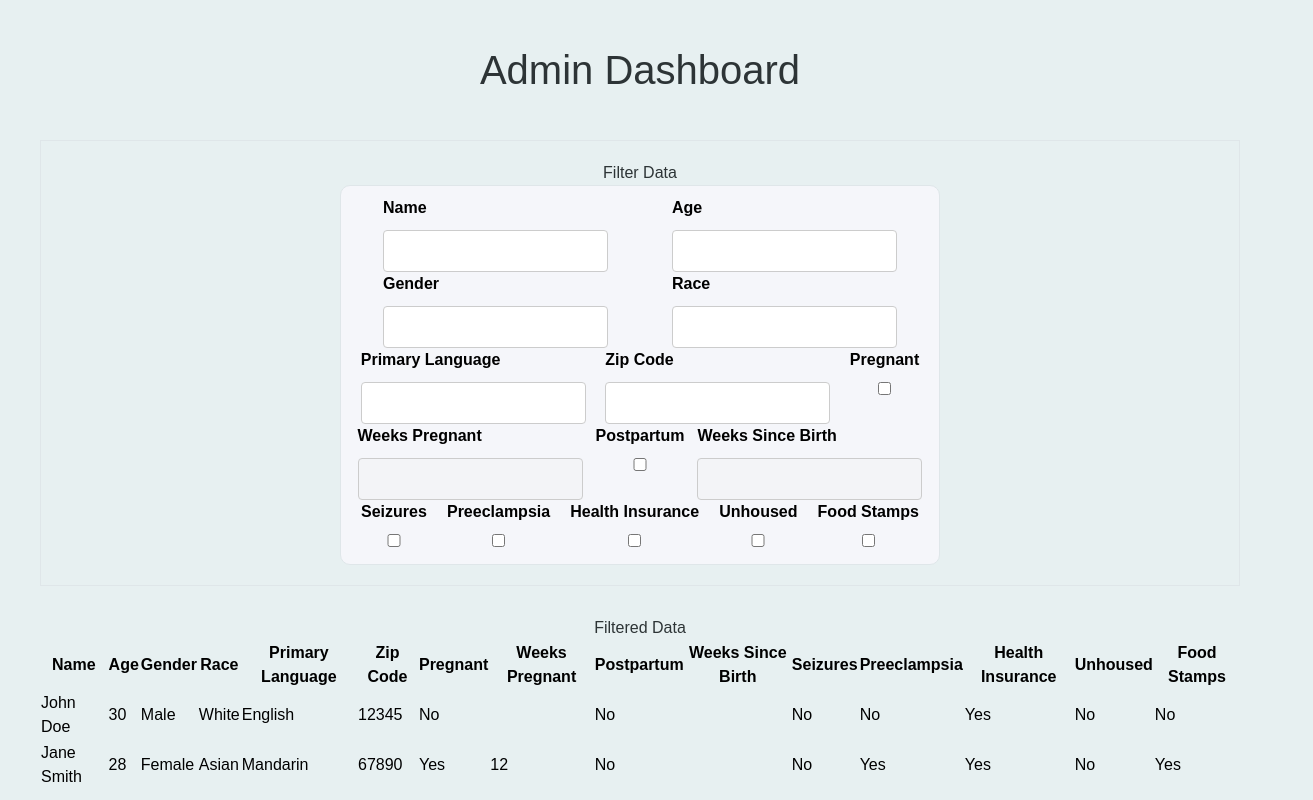
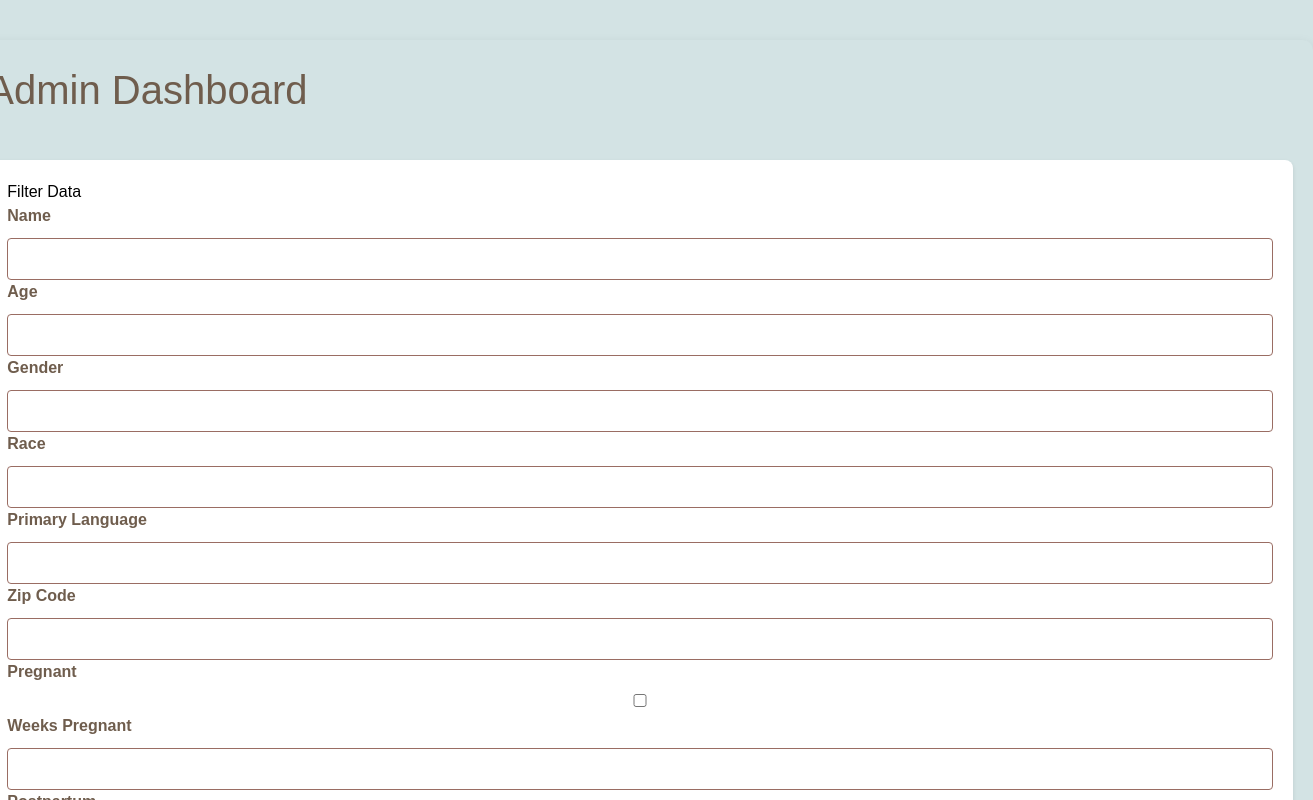
Before and after one commit to cfgtexas24/Team-1, a React (Create React App) app in the folder frontend/: page /admin/dashboard in a window 1280 px wide. Shown: the top 800 px of the page, 1313 px wide, since content can reach past the window. Built offline with nearby package versions, Linux system fonts and the light colour scheme; no server answers.

Commit message:
almost full css

```diff
--- a/frontend/src/App.css
+++ b/frontend/src/App.css
@@ -1,7 +1,7 @@
 body {
   margin: 0;
   font-family: Arial, sans-serif;
-  background-color: #e7f0f1; /* Light blue background */
+  background-color: rgb(211, 227, 228); /* Light Blue/Grey background */
   display: flex;
   justify-content: center;
   align-items: center;
@@ -11,7 +11,7 @@ body {
 
 .container {
   text-align: center;
-  background: white;
+  background: rgb(255, 255, 255); /* White background */
   padding: 40px;
   border-radius: 15px;
   box-shadow: 0 4px 12px rgba(0, 0, 0, 0.15);
@@ -22,7 +22,7 @@ body {
 h1 {
   font-size: 2.5em;
   margin-bottom: 1em;
-  /* color: #2f4f4f; */
+  color: rgb(111, 93, 77); /* Dark Brown */
 }
 
 .input-box {
@@ -30,13 +30,13 @@ h1 {
   padding: 12px;
   margin: 15px 0;
   border-radius: 5px;
-  border: 1px solid #ccc;
+  border: 1px solid rgb(154, 109, 99); /* Pink */
 }
 
 .submit-button {
   width: 100%;
   padding: 12px;
-  background-color: #2f4f4f;
+  background-color: rgb(111, 93, 77); /* Dark Brown */
   color: white;
   border: none;
   border-radius: 5px;
@@ -45,14 +45,14 @@ h1 {
 }
 
 .submit-button:hover {
-  background-color: #1e3a3a;
+  background-color: rgb(154, 109, 99); /* Pink */
 }
 
 /* Style for the "Already have an Account?" button */
 .link-button {
   background: none;
   border: none;
-  color: #2f4f4f;
+  color: rgb(111, 93, 77); /* Dark Brown */
   cursor: pointer;
   margin-top: 15px;
   text-decoration: underline;
@@ -60,5 +60,5 @@ h1 {
 }
 
 .link-button:hover {
-  color: #1e3a3a;
+  color: rgb(154, 109, 99); /* Pink */
 }
--- a/frontend/src/components/AdminDashboard.css
+++ b/frontend/src/components/AdminDashboard.css
@@ -1,78 +1,45 @@
 .dashboard-container {
+  background-color: rgb(211, 227, 228); /* Light Blue/Grey background */
   padding: 20px;
-  font-family: Arial, sans-serif;
-}
-
-h1, h2 {
-  color: #2d3436;
-  text-align: center;
-}
-
-.toggle-button {
-  display: block;
-  margin: 0 auto 20px auto;
-  padding: 10px 20px;
-  background-color: #00b894;
-  color: white;
-  border: none;
-  border-radius: 5px;
-  cursor: pointer;
-}
-
-.toggle-button:hover {
-  background-color: #019973;
+  border-radius: 10px;
+  width: 100%;
+  max-width: 1400px; /* Set a wider max-width to accommodate the table */
+  margin: 20px auto;
+  box-shadow: 0 4px 12px rgba(0, 0, 0, 0.1);
 }
 
 .filter-section {
+  background-color: rgb(255, 255, 255); /* White background */
   padding: 20px;
-  border: 1px solid #dfe6e9;
-  margin-bottom: 30px;
+  border-radius: 8px;
+  margin-bottom: 20px;
+  box-shadow: 0 2px 4px rgba(0, 0, 0, 0.1);
 }
 
-.filter-form {
-  display: flex;
-  flex-wrap: wrap;
-  justify-content: space-around; /* This aligns checkboxes across */
-  padding: 10px;
-  border: 1px solid #dfe6e9;
-  background-color: #f5f6fa;
-  max-width: 600px; /* You can adjust the width as per your design */
-  margin: 0 auto;
-  border-radius: 10px;
+.data-table {
+  background-color: rgb(255, 255, 255); /* White background */
+  padding: 20px;
+  border-radius: 8px;
+  box-shadow: 0 2px 4px rgba(0, 0, 0, 0.1);
 }
 
-.checkbox-item {
-  width: 150px; /* Each checkbox and label will fit in this space */
-  margin-bottom: 10px;
-  text-align: left;
-}
-
-.table-section {
-  margin-top: 20px;
-}
-
-.styled-table {
+table {
   width: 100%;
   border-collapse: collapse;
 }
 
-.styled-table th, .styled-table td {
-  padding: 12px 15px;
-  border: 1px solid #dfe6e9;
-  text-align: left;
+th, td {
+  padding: 10px;
+  border: 1px solid rgb(211, 227, 228); /* Light Blue/Grey borders */
+  text-align: center;
 }
 
-.styled-table th {
-  background-color: #00b894;
-  color: white;
+th {
+  background-color: rgb(154, 109, 99); /* Pink for header background */
+  color: rgb(255, 255, 255); /* White text */
 }
 
-.chart-section {
-  margin-top: 50px;
+td {
+  background-color: rgb(255, 255, 255); /* White background */
+  color: rgb(111, 93, 77); /* Dark Brown text */
 }
-
-.chart-container {
-  width: 100%;
-  margin: 0 auto;
-  max-width: 800px;
-}
--- a/frontend/src/components/SurveyForm.css
+++ b/frontend/src/components/SurveyForm.css
@@ -5,7 +5,7 @@ body {
   align-items: flex-start; /* Align items at the start */
   min-height: 100vh;
   font-family: Arial, sans-serif;
-  background-color: #e7f0f1;
+  background-color: rgb(211, 227, 228); /* Light Blue/Grey background */
   padding: 20px; /* Add some padding to prevent the form from touching the top */
   box-sizing: border-box; /* Include padding in height calculation */
   overflow-y: auto; /* Allow vertical scrolling if needed */
@@ -16,10 +16,10 @@ body {
   flex-direction: column;
   max-width: 500px;
   width: 100%;
-  background-color: #f5f5f5;
+  background-color: rgb(255, 255, 255); /* White background */
   padding: 20px;
   border-radius: 8px;
-  box-shadow: 0 4px 8px rgba(0, 0, 0, 0.1);
+  box-shadow: 0 4px 8px rgba(154, 109, 99, 0.2); /* Light shadow with pink tint */
   margin-top: 20px; /* Add some margin from the top */
 }
 
@@ -31,6 +31,7 @@ label {
   display: block;
   margin-bottom: 5px;
   font-weight: bold;
+  color: rgb(111, 93, 77); /* Dark Brown for contrast */
 }
 
 input, select {
@@ -39,13 +40,15 @@ input, select {
   margin-top: 5px;
   box-sizing: border-box;
   border-radius: 4px;
-  border: 1px solid #ccc;
+  border: 1px solid rgb(154, 109, 99); /* Pink for input border */
+  background-color: rgb(255, 255, 255); /* White background */
+  color: rgb(111, 93, 77); /* Dark Brown text */
 }
 
 button {
   padding: 10px;
-  background-color: #4CAF50;
-  color: white;
+  background-color: rgb(154, 109, 99); /* Pink for the button */
+  color: rgb(255, 255, 255); /* White text */
   border: none;
   border-radius: 5px;
   cursor: pointer;
@@ -53,5 +56,6 @@ button {
 }
 
 button:hover {
-  background-color: #45a049;
+  background-color: rgb(211, 227, 228); /* Light Blue/Grey on hover for a brighter effect */
+  color: rgb(111, 93, 77); /* Dark Brown text on hover */
 }
```
